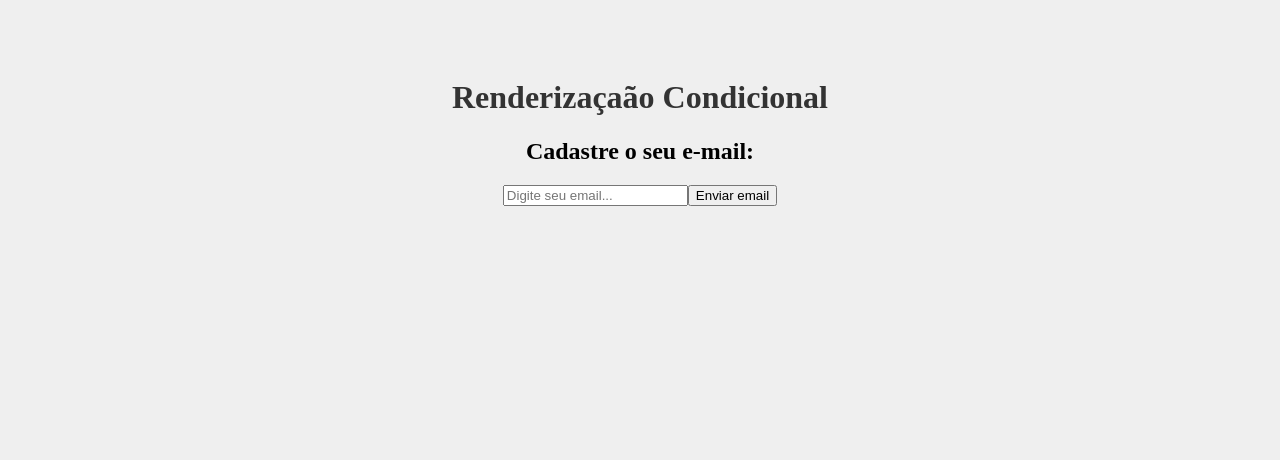
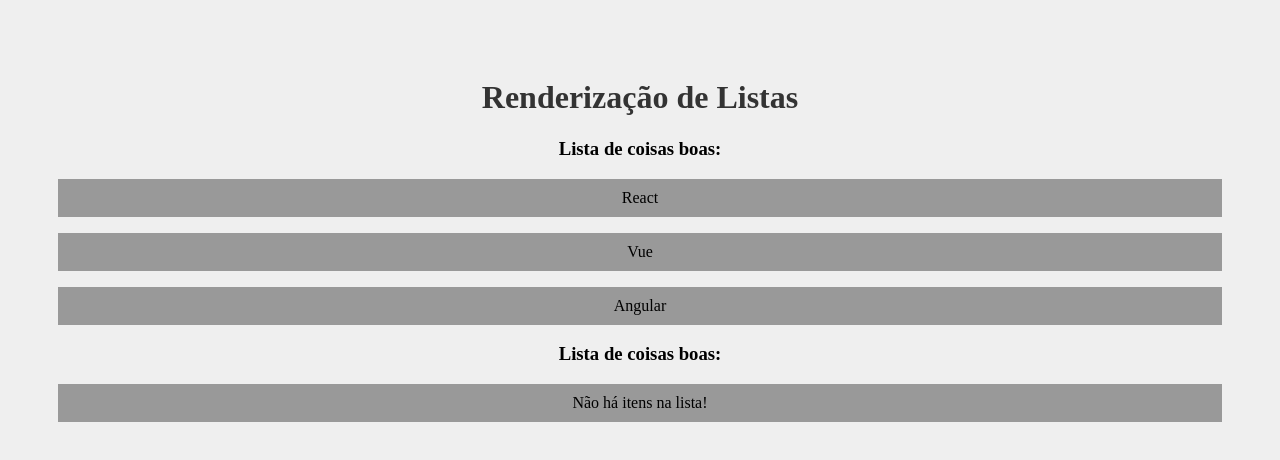
Before and after one commit to PolianaCSousa/CursoReactJS, a React (Create React App) app in the folder Arquivos/meu-projeto/: page / in a window 1280 px wide. Shown: the top 460 px of the page. Built offline with nearby package versions, Linux system fonts and the light colour scheme.

Commit message:
Renderizando listas usando map

```diff
--- a/Arquivos/meu-projeto/src/App.js
+++ b/Arquivos/meu-projeto/src/App.js
@@ -1,14 +1,17 @@
 import './App.css';
-import Condicional from './components/Condicional';
-import './components/HelloWorld';
+import OutraLista from './components/OutraLista';
 
 
 function App() {
 
+  const meusItens = ['React', 'Vue', 'Angular']
+
+
   return (
     <div className="App">
-      <h1>Renderizaçaão Condicional</h1>
-      <Condicional/>
+      <h1>Renderização de Listas</h1>
+      <OutraLista itens={meusItens}/>
+      <OutraLista itens={[]}/>
     </div>
 
   )
--- /dev/null
+++ b/Arquivos/meu-projeto/src/components/OutraLista.js
@@ -0,0 +1,10 @@
+function OutraLista({itens}) {
+    return (
+        <>
+            <h3>Lista de coisas boas:</h3>
+            { itens.length > 0 ? (itens.map((item) => <p>{item}</p>)) : <p>Não há itens na lista!</p> }
+        </>
+    )
+}
+
+export default OutraLista
```
